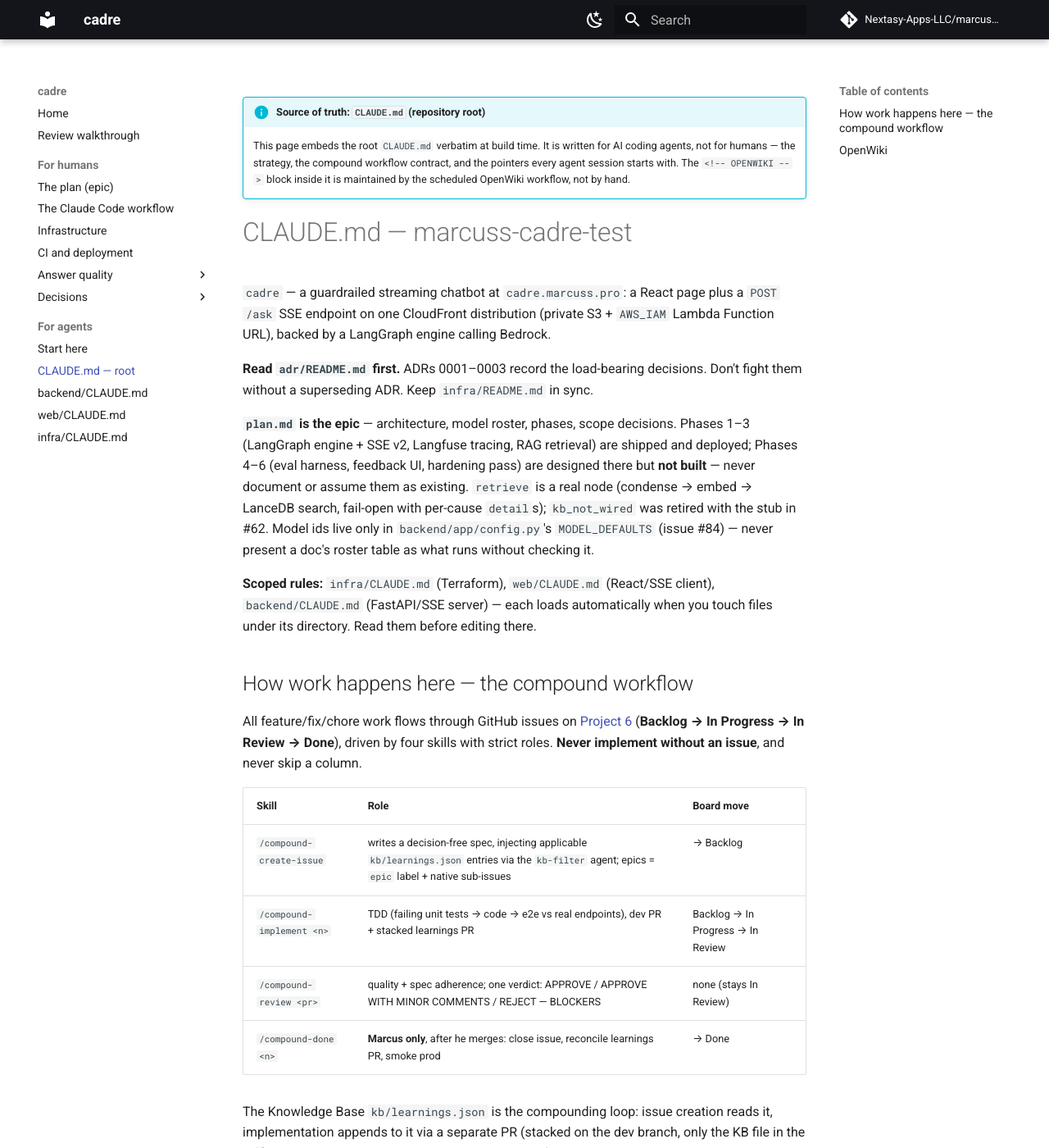
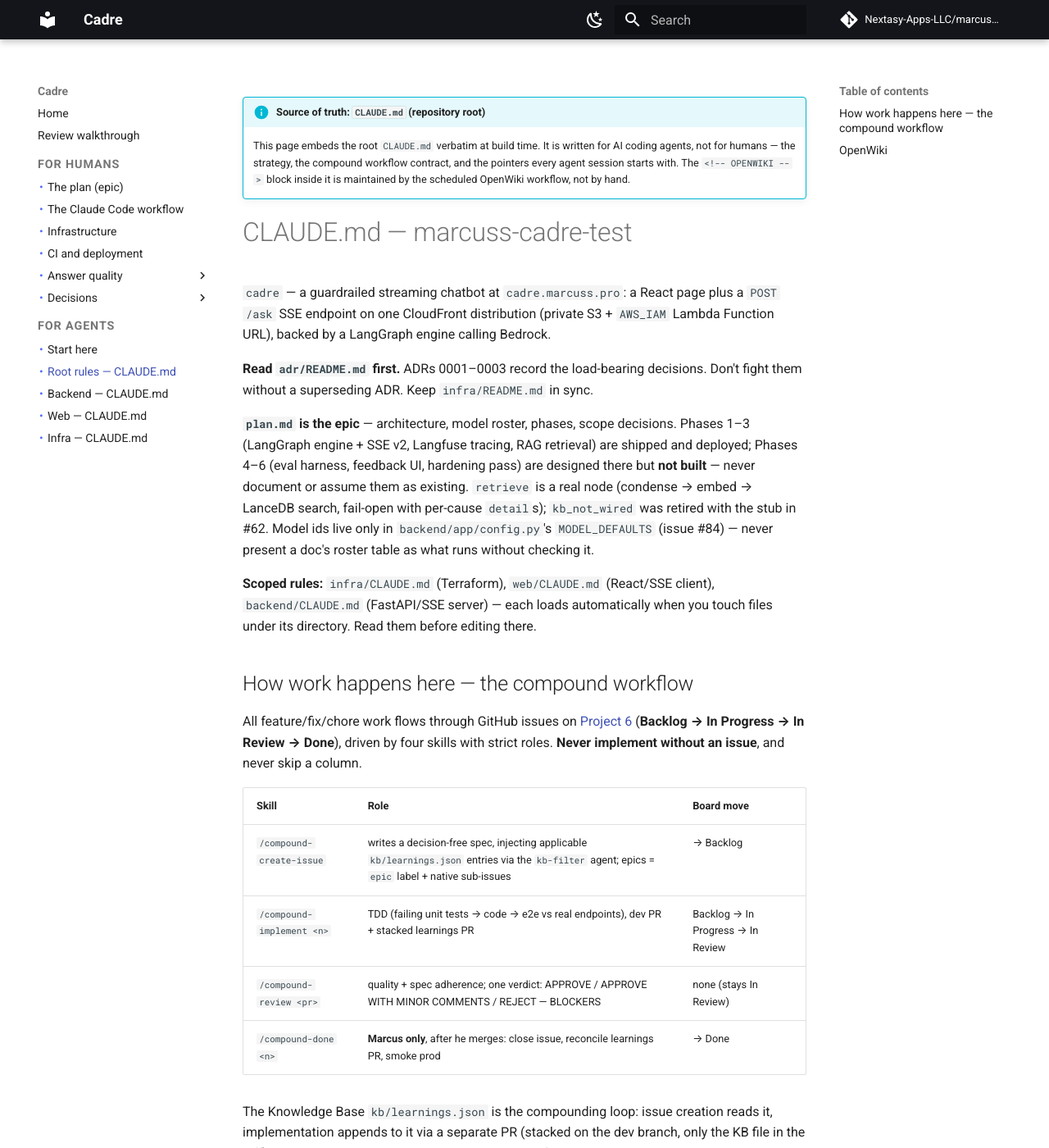
Before and after one commit to Nextasy-Apps-LLC/marcuss-cadre-test, an MkDocs documentation site: the page built from docs/agents/claude-root.md, in a window 1280 px wide and 1400 px high. Shown: the whole window at 82% size. Built offline with MkDocs 1.6.1 and Material for MkDocs 9.7.7, drawn with Linux system fonts in a browser that asks for light colours; comment, search, counter and statistics services are not loaded.

Commit message:
docs: nav polish — capitalization, section headers, bullets
Capitalize the site name (Cadre), replace the raw filename nav labels
(CLAUDE.md — root, backend/CLAUDE.md …) with titled ones, and add a small
stylesheet that promotes the For humans / For agents headers (bigger, bold,
uppercase, spaced) and bullets the leaf links. Agent wrapper page titles
match their nav labels.

```diff
--- a/docs/agents/claude-root.md
+++ b/docs/agents/claude-root.md
@@ -1,5 +1,5 @@
 ---
-title: CLAUDE.md — root
+title: Root rules — CLAUDE.md
 ---
 
 !!! info "Source of truth: `CLAUDE.md` (repository root)"
--- /dev/null
+++ b/docs/stylesheets/nav.css
@@ -0,0 +1,30 @@
+/*
+ * Sidebar navigation polish.
+ *
+ * The Material theme's `navigation.sections` renders the top-level nav groups
+ * (For humans / For agents) as plain grey bold links at the same size as the
+ * items beneath them. These rules promote them to real section headers and
+ * hang bullets off the leaf links so the drawer reads as an outline.
+ */
+
+/* Section headers: bigger, bolder, spaced out, in full ink. */
+.md-nav__item--section > .md-nav__link {
+  font-size: 0.72rem;
+  font-weight: 700;
+  text-transform: uppercase;
+  letter-spacing: 0.06em;
+  color: var(--md-default-fg-color);
+}
+
+/* Leaf links under a section get a small bullet. */
+.md-nav__item--section > .md-nav > .md-nav__list > .md-nav__item > .md-nav__link {
+  position: relative;
+  padding-left: 0.6rem;
+}
+
+.md-nav__item--section > .md-nav > .md-nav__list > .md-nav__item > .md-nav__link::before {
+  content: "•";
+  position: absolute;
+  left: 0.1rem;
+  color: var(--md-accent-fg-color);
+}
--- a/mkdocs.yml
+++ b/mkdocs.yml
@@ -1,4 +1,4 @@
-site_name: cadre
+site_name: Cadre
 site_description: >-
   A guardrailed streaming chatbot — private S3 page and a RESPONSE_STREAM
   Lambda Function URL behind one CloudFront distribution.
@@ -52,6 +52,13 @@
     - toc.follow
     - search.highlight
 
+# The sidebar's section headers (For humans / For agents) come out as plain
+# grey bold text at the same size as the links under them. This stylesheet
+# turns them into actual headers and gives the link lists bullets so the
+# drawer reads as an outline, not a wall of text.
+extra_css:
+  - stylesheets/nav.css
+
 plugins:
   - search
   - include-markdown
@@ -101,10 +108,10 @@
           - 0003 — One gated release path: adr/0003-one-gated-release-path.md
   - For agents:
       - Start here: agents/index.md
-      - CLAUDE.md — root: agents/claude-root.md
-      - backend/CLAUDE.md: agents/backend.md
-      - web/CLAUDE.md: agents/web.md
-      - infra/CLAUDE.md: agents/infra.md
+      - Root rules — CLAUDE.md: agents/claude-root.md
+      - Backend — CLAUDE.md: agents/backend.md
+      - Web — CLAUDE.md: agents/web.md
+      - Infra — CLAUDE.md: agents/infra.md
 
 # `strict` is intentionally not set here. CI passes `--strict` on the command
 # line so a broken link or an unresolvable include fails the docs build, while
```
Also changed, not shown: docs/agents/backend.md (+1 -1 lines), docs/agents/infra.md (+1 -1 lines), docs/agents/web.md (+1 -1 lines).
